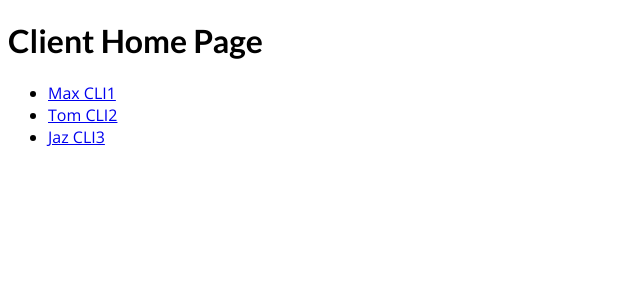
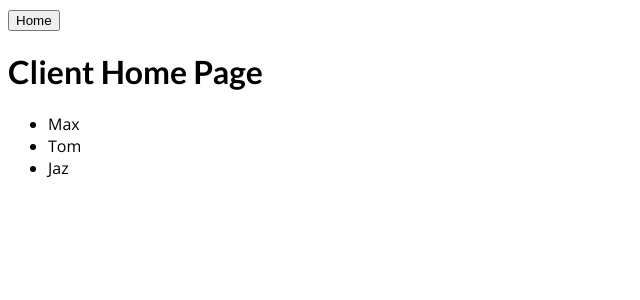
Before and after one commit to Paulsonr/my-first-nextapp, a Next.js app: page /clients in a window 1280 px wide. Shown: the top 300 px of the page, without its empty margins (0-640 px from the left). Built offline with nearby package versions, Linux system fonts and the light colour scheme.

Commit message:
Code based routing and customizable 404 page.

```diff
--- /dev/null
+++ b/pages/404.js
@@ -0,0 +1,6 @@
+function NotFoundPage() {
+    return <div style={{display:"flex", alignItems: "center", justifyContent: "center"}}>
+        <h4>Page not found!</h4>
+    </div>
+}
+export default NotFoundPage;
--- a/pages/clients/[clientName]/index.js
+++ b/pages/clients/[clientName]/index.js
@@ -4,7 +4,11 @@ import Link from "next/link";
 function ClientProfilePage(){
     const router =  useRouter();
     console.log("Client Profile > ", router.pathname, router.query);
+    const navtoHome = () => {
+        router.push("/")
+    }
     return <div>
+        <button onClick={navtoHome}>Home</button>
         <h1>Client Profile Page : {router.query.clientName}</h1>
         <ul>
             <li><Link href={`/clients/${router.query.clientName}/Project1`}>Project1</Link></li>
--- a/pages/clients/index.js
+++ b/pages/clients/index.js
@@ -5,12 +5,21 @@ import Link from "next/link";
 function ClientPage(){
     const router =  useRouter();
     console.log("Client home > ", router.pathname, router.query);
+    const clients = ['Max', 'Tom', 'Jaz'];
+    const navtoHome = () => {
+        router.push("/")
+    }
+    const navToClientProfile = (cli) => {
+        router.push({
+            pathname: "/clients/[clientName]",
+            query: {clientName: cli}
+        })
+    }
     return <div>
+        <button onClick={navtoHome}>Home</button>
         <h1>Client Home Page</h1>
         <ul>
-            <li><Link href='/clients/Max'>Max CLI1</Link></li>
-            <li><Link href='/clients/Tom'>Tom CLI2</Link></li>
-            <li><Link href='/clients/Jaz'>Jaz CLI3</Link></li>
+            {clients.map((cli) => <li onClick={() => navToClientProfile(cli)}>{cli}</li>)}
         </ul>
     </div>
 }
```
